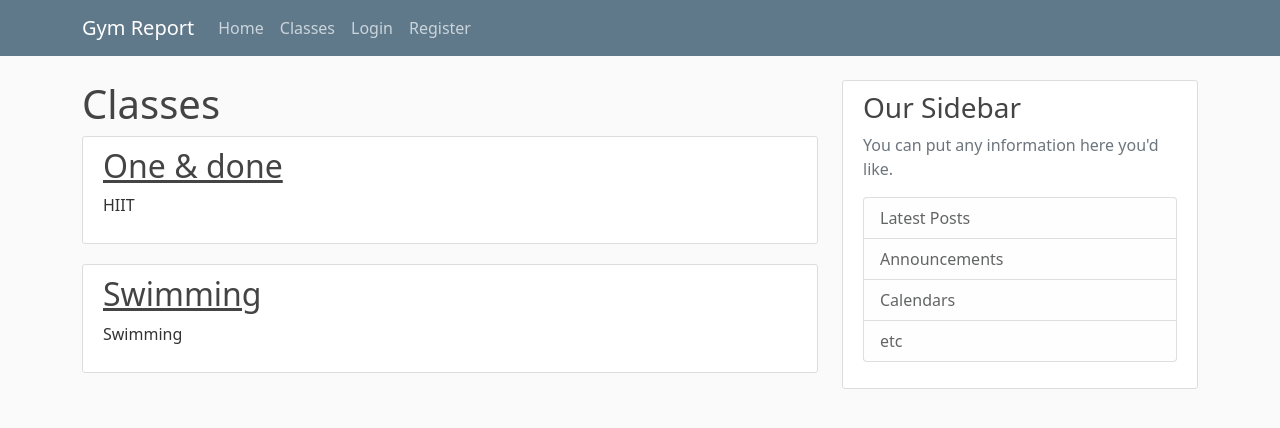
After one commit to ayeryn/gymlog, a Flask app: page /classes in a window 1280 px wide. The commit adds this page. Shown: the top 428 px of the page. Run offline with Flask 3, Linux system fonts and the light colour scheme; parts of the project's set-up code (start-up, migrations or seed data) failed here and were passed over.

Commit message:
Mock data for classes page

```diff
--- a/gymreport/models.py
+++ b/gymreport/models.py
@@ -1,7 +1,7 @@
 from gymreport import db
 from datetime import datetime
 
-class Class(db.Model):
+class GymClass(db.Model):
     id = db.Column(db.Integer, primary_key=True)
     name = db.Column(db.String(20), unique=True, nullable=False)
     class_type = db.Column(db.String(20))
--- a/gymreport/routes.py
+++ b/gymreport/routes.py
@@ -1,10 +1,39 @@
 from flask import render_template, flash, redirect, url_for, request, abort
 # from gymreport.forms import RegistrationForm, LoginForm, UpdateAccountForm, PostForm
 from gymreport import app
-# from gymreport.models import Class, Month
+from gymreport.models import GymClass
 
+gym_classes = [
+    {
+        'name' : 'One & done',
+        'class_type': 'HIIT'
+    },
+    {
+        'name': 'Swimming',
+        'class_type': 'Swimming'
+    }
+]
+
+attendance_list = [
+    {
+         'author': 'user1',
+         'title': 'Title',
+         'content': 'Stuffs',
+         'date_posted': 'March 11, 2022'
+     },
+     {
+         'author': 'user2',
+         'title': 'Today',
+         'content': 'Things',
+         'date_posted': 'May 1, 2000'
+     }
+]
 
 @app.route('/')
 @app.route('/home')
 def home():
     return render_template('home.html')
+
+@app.route('/classes')
+def classes():
+    return render_template('classes.html', title='Classes', gym_classes=gym_classes)
--- /dev/null
+++ b/gymreport/templates/classes.html
@@ -0,0 +1,12 @@
+{% extends "layout.html" %}
+{% block content %}
+<h1>Classes</h1>
+{% for c in gym_classes %}
+<article class="media content-section">
+    <div class="media-body">
+        <h2><a class="article-title" href="#">{{ c.name }}</a></h2>
+        <p class="article-content">{{ c.class_type }}</p>
+    </div>
+</article>
+{% endfor %}
+{% endblock content %}
--- a/gymreport/templates/layout.html
+++ b/gymreport/templates/layout.html
@@ -28,6 +28,7 @@
                     <div class="collapse navbar-collapse" id="navbarToggle">
                         <div class="navbar-nav mr-auto">
                             <a class="nav-item nav-link" href="{{ url_for('home') }}">Home</a>
+                            <a class="nav-item nav-link" href="{{ url_for('classes') }}">Classes</a>
                         </div>
                         <!-- Navbar Right Side -->
                         <div class="navbar-nav">
```
